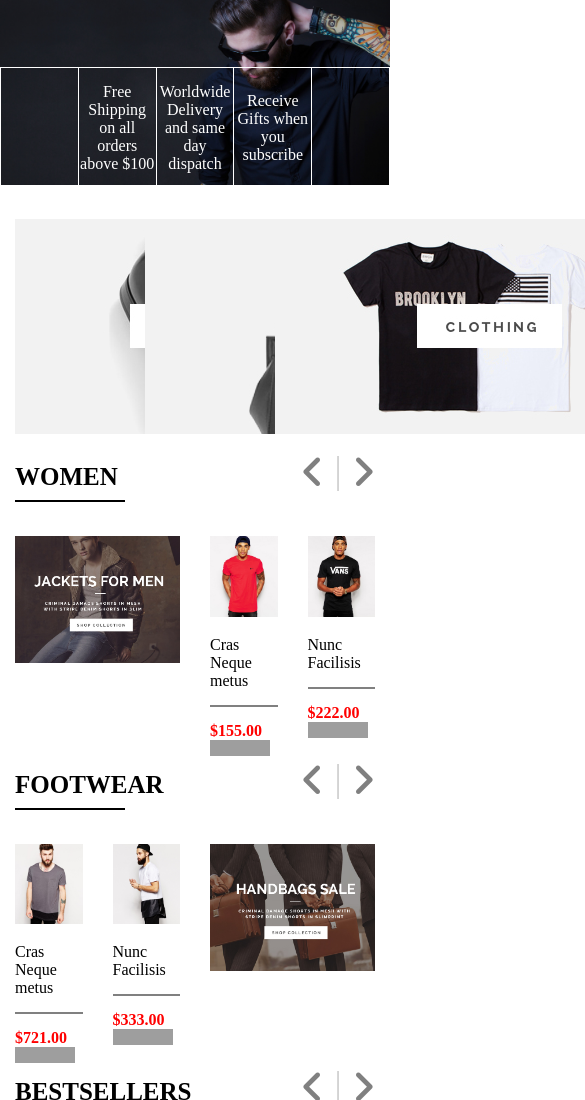
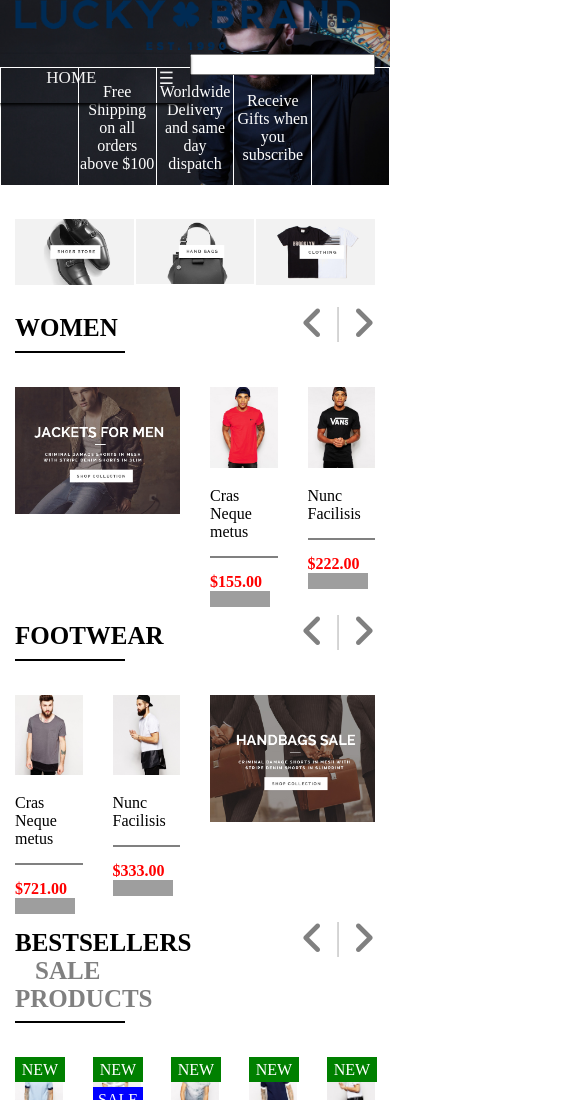
Before and after one commit to karanhudia/ecommerce-responsive-homepage, a plain HTML site: page index.html in a window 390 px wide. Shown: the top 1100 px of the page, 585 px wide, since content can reach past the window. Drawn offline with Linux system fonts and the light colour scheme; grey boxes are pictures that could not be loaded.

Commit message:
Fixed first row responsiveness and ui design. And work day end commit

```diff
--- a/index.html
+++ b/index.html
@@ -3,6 +3,7 @@
 <head>
 	<title>Test Page</title>
 	<meta name="viewport" content="width=device-width, initial-scale=1.0">
+	<meta charset="UTF-8">
 	<link rel="stylesheet" type="text/css" href="./public/stylesheets/main.css">
 	<script type="text/javascript" src="./public/js/_scripts.js"></script>
 	<script src="https://use.fontawesome.com/e3721dae27.js"></script>
@@ -19,10 +20,52 @@
 		    <td></td>
 		  </tr>
 		</table>
+		<div style="position: absolute;top: 0;left: 0;right: 0;text-align: center;">
+			<div class="container">
+				<div style="display:block">
+					<div class="pull-left">
+						<img class="item-thumbnail" style="height: 50px;width: auto;" src="./public/images/logo/brand.png" />
+					</div>
+					<div class="pull-right">
+						<input type="text" name="search">
+					</div>
+				</div>
+			</div>
+			<ul class="topnav" style="position:relative;">
+			  <li><a href="#home">HOME</a></li>
+			  <li>
+			  	<select>
+			  		<option><a href="#" >WOMEN</a></option>
+			  	</select>
+			  </li>
+			  <li>
+			  	<select>
+			  		<option>MEN</option>
+			  	</select>
+			  </li>
+			  <li>
+			  	<select>
+			  		<option>FOOTWEAR</option>
+			  	</select>
+			  </li>
+			  <li>
+			  	<select>
+			  		<option>JEWELLERY</option>
+			  	</select>
+			  </li>
+			  <li><a href="#about">ACCESSORIES</a></li>
+			  <li><a href="#about">CONTACTS</a></li>
+			  <li><a href="#about">BLOGS</a></li>
+			  <li class="icon">
+			    <a href="javascript:void(0);" onclick="myFunction()">&#9776;</a>
+			  </li>
+			</ul>
+		</div>
 	</div>
 	<!-- Responsive Top Navigation bar -->
-	<!-- <div id="navigation-wrapper">
-		<ul class="topnav">
+	<div id="navigation-wrapper" style="position:absolute;">
+
+		<!-- <ul class="topnav">
 		  <li><a href="#home">HOME</a></li>
 		  <li>
 		  	<select>
@@ -50,37 +93,8 @@
 		  <li class="icon">
 		    <a href="javascript:void(0);" onclick="myFunction()">&#9776;</a>
 		  </li>
-		</ul>
-		<ul class="topnav">
-		  <li><a href="#home">HOME</a></li>
-		  <li>
-		  	<select>
-		  		<option>WOMEN</option>
-		  	</select>
-		  </li>
-		  <li>
-		  	<select>
-		  		<option>MEN</option>
-		  	</select>
-		  </li>
-		  <li>
-		  	<select>
-		  		<option>FOOTWEAR</option>
-		  	</select>
-		  </li>
-		  <li>
-		  	<select>
-		  		<option>JEWELLERY</option>
-		  	</select>
-		  </li>
-		  <li><a href="#about">ACCESSORIES</a></li>
-		  <li><a href="#about">CONTACTS</a></li>
-		  <li><a href="#about">BLOGS</a></li>
-		  <li class="icon">
-		    <a href="javascript:void(0);" onclick="myFunction()">&#9776;</a>
-		  </li>
-		</ul>
-	</div> -->
+		</ul> -->
+	</div>
 <!-- 	<div style="color:white;">
 		<h3>IRIURE DOLOR IN HENDRERIT</h3>
 		<h1>DUIS AUTEM VEL EUM</h1>
@@ -89,15 +103,15 @@
 
 	<div>
 		<div class="container" style="margin-top:30px;">
-			<div class="row">
-				<div class="col-33" style="border-right:1px solid white;">
-					<img src="./public/images/images/banner11.jpg" />
+			<div class="row without-margin-row">
+				<div class="col-33 without-padding-column" style="border-right:0.5px solid white;">
+					<img class="item-thumbnail" src="./public/images/images/banner11.jpg" />
 				</div>
-				<div class="col-33" style="border-right:1px solid white;">
-					<img src="./public/images/images/banner12.jpg" />
+				<div class="col-33 without-padding-column" style="border-left:0.5px solid white;border-right:0.5px solid white;">
+					<img class="item-thumbnail" src="./public/images/images/banner12.jpg" />
 				</div>
-				<div class="col-33">
-					<img src="./public/images/images/banner13.jpg" />
+				<div class="col-33 without-padding-column" style="border-left:0.5px solid white;">
+					<img class="item-thumbnail" src="./public/images/images/banner13.jpg" />
 				</div>
 			</div>
 		</div>
--- a/public/stylesheets/main.css
+++ b/public/stylesheets/main.css
@@ -5,7 +5,7 @@ ul.topnav {
     padding: 0;
     overflow: hidden;
     background-color: transparent;
-    box-shadow: 0px 0px 41px -3px;
+    box-shadow: 0px 2px 3px #000;
 }
 
 /* Float the list items side by side */
@@ -302,3 +302,11 @@ div[class*="col-"] {
   font-size: 38px;
   color: gray;
 }
+.without-padding-column {
+  padding-left: 0px !important;
+  padding-right: 0px !important;
+}
+.without-margin-row {
+  margin-left: 0px !important;
+  margin-right: 0px !important;
+}
```
Also changed, not shown: public/images/logo/brand.png (added), 1 other file.
